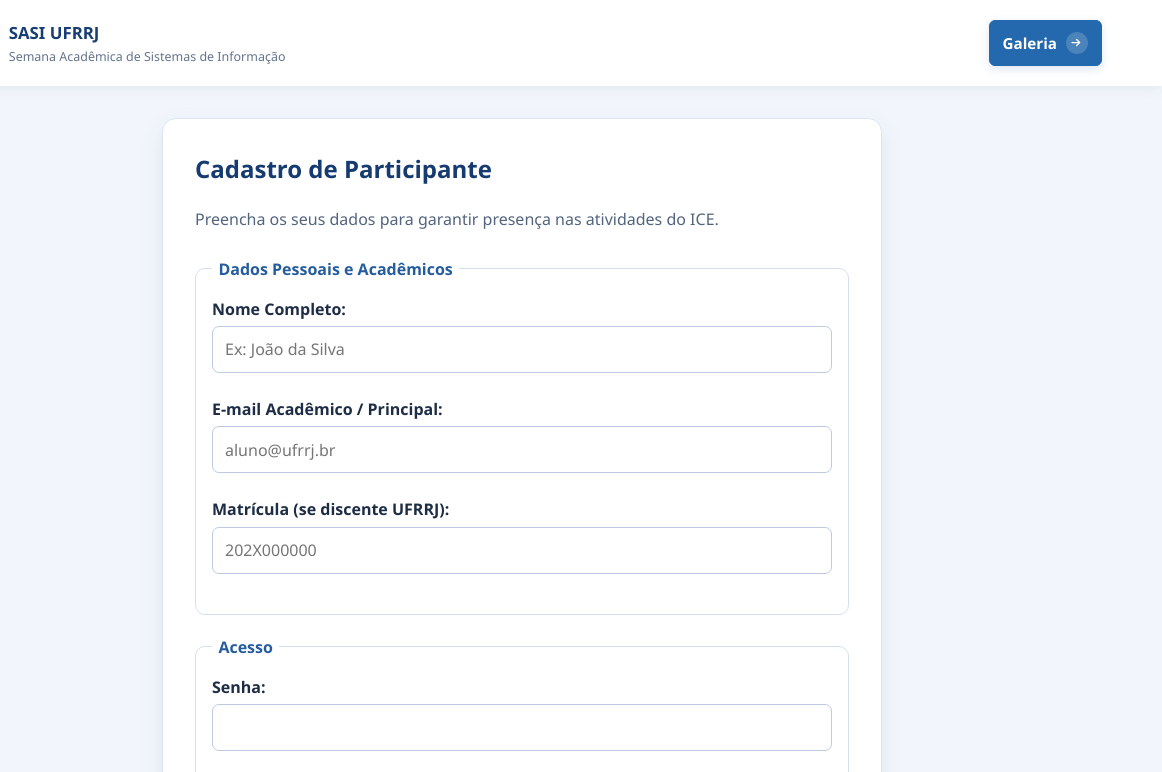
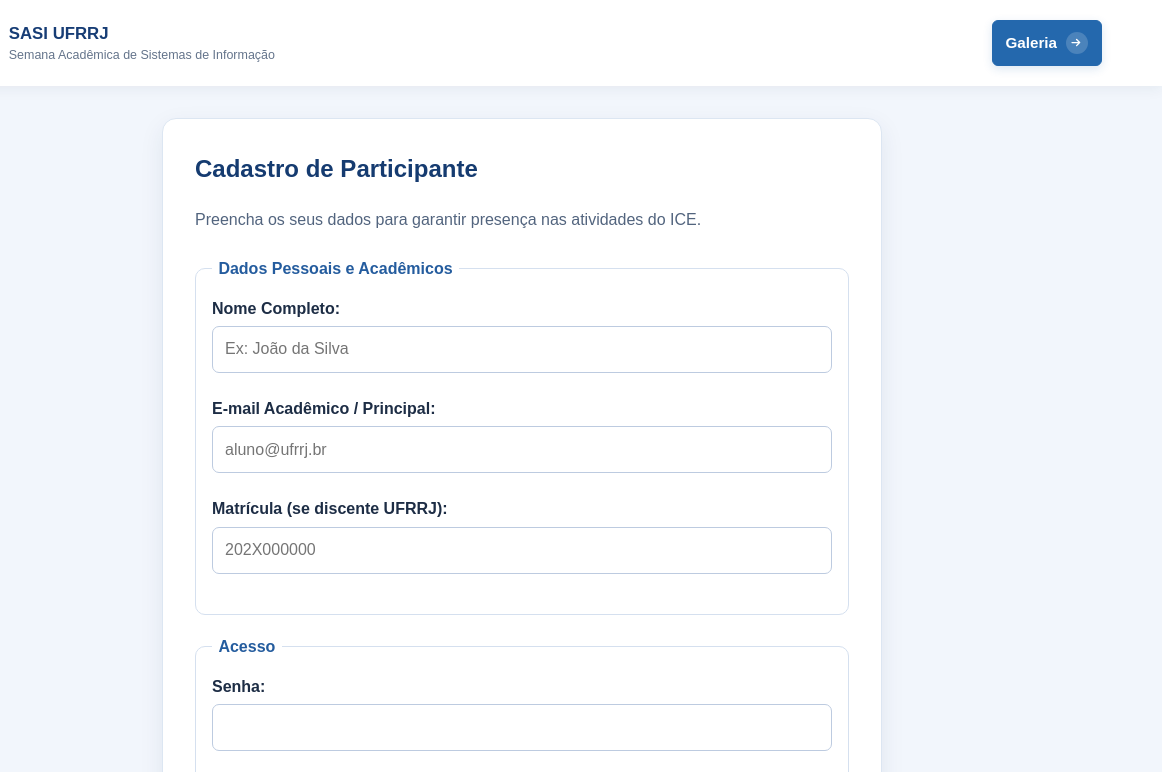
Before and after one commit to devkzinn/SASI-project, a plain HTML site: page index.html in a window 1280 px wide. Shown: the top 772 px of the page, 118-1280 px from the left. Drawn offline with Linux system fonts and the light colour scheme.

Commit message:
Update telaLoguin.css

```diff
--- a/css/telaLoguin.css
+++ b/css/telaLoguin.css
@@ -1,7 +1,7 @@
 /* Define a paleta, a tipografia e as cores gerais da página. */
       :root {
         color-scheme: light;
-        font-family: "Segoe UI", Arial, sans-serif;
+        font-family: Arial, Helvetica, sans-serif;
         color: #1d2d45;
         background: #f2f6fc;
       }
```
